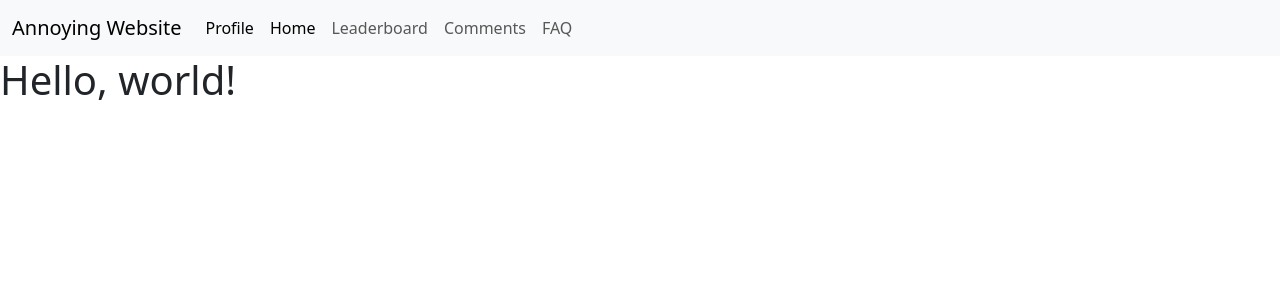
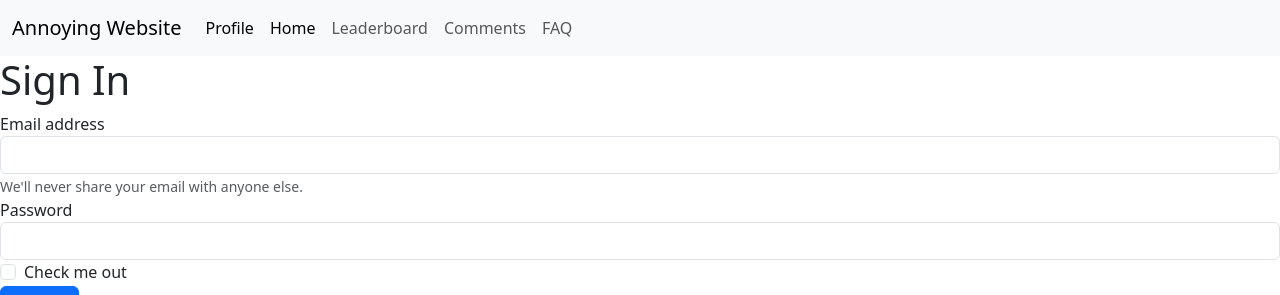
Before and after one commit to A5troGaze/CITS3403_Group_Project, a Flask app: template flaskr/templates/sign_in.html in a window 1280 px wide. Shown: the top 295 px of the page. Run offline with Flask 3, Linux system fonts and the light colour scheme; the template is opened without the code that fills it, so the values that code supplies are empty; some libraries are stand-ins or nearby versions.

Commit message:
routed all the pages on apps.py

```diff
--- a/flaskr/app.py
+++ b/flaskr/app.py
@@ -20,6 +20,26 @@ migrate = Migrate(app, db)
 def home():
     return render_template('landing.html')
 
+@app.route('/sign_in')
+def signin():
+    return render_template('sign_in.html')
+
+@app.route('/profile')
+def profile():
+    return render_template('profile.html')
+
+@app.route('/leaderboard')
+def leaderboard():
+    return render_template('leaderboard.html')
+
+@app.route('/comments')
+def comments():
+    return render_template('comments.html')
+
+@app.route('/faq')
+def faq():
+    return render_template('FAQ.html')
+
 @app.route('/api/test')
 def test_route():
     return {"message": "Server and DB are connected!"}, 200
--- a/flaskr/templates/components/navbar.html
+++ b/flaskr/templates/components/navbar.html
@@ -1,6 +1,6 @@
 <nav class="navbar navbar-expand-lg bg-body-tertiary">
     <div class="container-fluid">
-        <a class="navbar-brand" href="#">
+        <a class="navbar-brand" href="{{ url_for('home') }}">
             Annoying Website
             <!-- we can put the logo here -->
             <!-- <img src="path/to/" alt="by Juvincia !" width="30" height="24"> -->
@@ -10,11 +10,11 @@
         </button>
         <div class="collapse navbar-collapse" id="navbarNavAltMarkup">
         <div class="navbar-nav">
-            <a class="nav-link active" aria-current="page" href="profile.html">Profile</a>
-            <a class="nav-link active" aria-current="page" href="landing.html">Home</a>
-            <a class="nav-link" href="leaderboard.html">Leaderboard</a>
-            <a class="nav-link" href="comments.html">Comments</a>
-            <a class="nav-link" href="FAQ.html">FAQ</a>
+            <a class="nav-link active" aria-current="page" href="{{ url_for('profile') }}">Profile</a>
+            <a class="nav-link active" aria-current="page" href="{{ url_for('home') }}">Home</a>
+            <a class="nav-link" href="{{ url_for('leaderboard') }}">Leaderboard</a>
+            <a class="nav-link" href="{{ url_for('comments') }}">Comments</a>
+            <a class="nav-link" href="{{ url_for('faq') }}">FAQ</a>
         </div>
         </div>
     </div>
--- a/flaskr/templates/landing.html
+++ b/flaskr/templates/landing.html
@@ -23,8 +23,9 @@
             </div>
 
             <div class="d-flex justify-content-center gap-3">
-                <button type="button" class="btn btn-light btn-lg">Play</button>
-                <button type="button" class="btn btn-dark btn-lg">Play as Guest</button>
+                <a type="button" class="btn btn-light btn-lg" href="{{ url_for('signin') }}">Play</a>
+                <a type="button" class="btn btn-dark btn-lg">Play as Guest</a>
+                <!-- havent got pages for games get so no link for second button-->
             </div>
         </div>
 
--- a/flaskr/templates/sign_in.html
+++ b/flaskr/templates/sign_in.html
@@ -1,21 +1,40 @@
 <!doctype html>
 <html lang="en">
+  <html lang="en">
   <head>
     <meta charset="utf-8">
     <meta name="viewport" content="width=device-width, initial-scale=1">
     <title>Sign In</title>
     <link href="https://cdn.jsdelivr.net/npm/bootstrap@5.3.8/dist/css/bootstrap.min.css" rel="stylesheet" integrity="sha384-sRIl4kxILFvY47J16cr9ZwB07vP4J8+LH7qKQnuqkuIAvNWLzeN8tE5YBujZqJLB" crossorigin="anonymous">
+    <link rel="stylesheet" href="{{ url_for('static', filename='global.css') }}">
     <script src="https://code.jquery.com/jquery-1.10.2.js"></script>
+  </head>
 
-    <script>
-        $.get("../components/footer.html", function(data){
-        $("#footer").replaceWith(data);
-        });
-    </script>
-  </head>
   <body>
+
     {% include 'components/navbar.html' %}
-    <h1>Hello, world!</h1>
+
+    <h1>Sign In</h1>
+    <form>
+      <div class="form-group">
+        <label for="exampleInputEmail1">Email address</label>
+        <input type="email" class="form-control" id="exampleInputEmail1" aria-describedby="emailHelp">
+        <small id="emailHelp" class="form-text text-muted">We'll never share your email with anyone else.</small>
+      </div>
+      <div class="form-group">
+        <label for="exampleInputPassword1">Password</label>
+        <input type="password" class="form-control" id="exampleInputPassword1">
+      </div>
+      <div class="form-group form-check">
+        <input type="checkbox" class="form-check-input" id="exampleCheck1">
+        <label class="form-check-label" for="exampleCheck1">Check me out</label>
+      </div>
+      <button type="submit" class="btn btn-primary">Submit</button>
+    </form>
+
+    {% include 'components/footer.html' %}
+
+
     <script src="https://cdn.jsdelivr.net/npm/bootstrap@5.3.8/dist/js/bootstrap.bundle.min.js" integrity="sha384-FKyoEForCGlyvwx9Hj09JcYn3nv7wiPVlz7YYwJrWVcXK/BmnVDxM+D2scQbITxI" crossorigin="anonymous"></script>
     <script src="https://cdn.jsdelivr.net/npm/@popperjs/core@2.11.8/dist/umd/popper.min.js" integrity="sha384-I7E8VVD/ismYTF4hNIPjVp/Zjvgyol6VFvRkX/vR+Vc4jQkC+hVqc2pM8ODewa9r" crossorigin="anonymous"></script>
     <script src="https://cdn.jsdelivr.net/npm/bootstrap@5.3.8/dist/js/bootstrap.min.js" integrity="sha384-G/EV+4j2dNv+tEPo3++6LCgdCROaejBqfUeNjuKAiuXbjrxilcCdDz6ZAVfHWe1Y" crossorigin="anonymous"></script>
```
